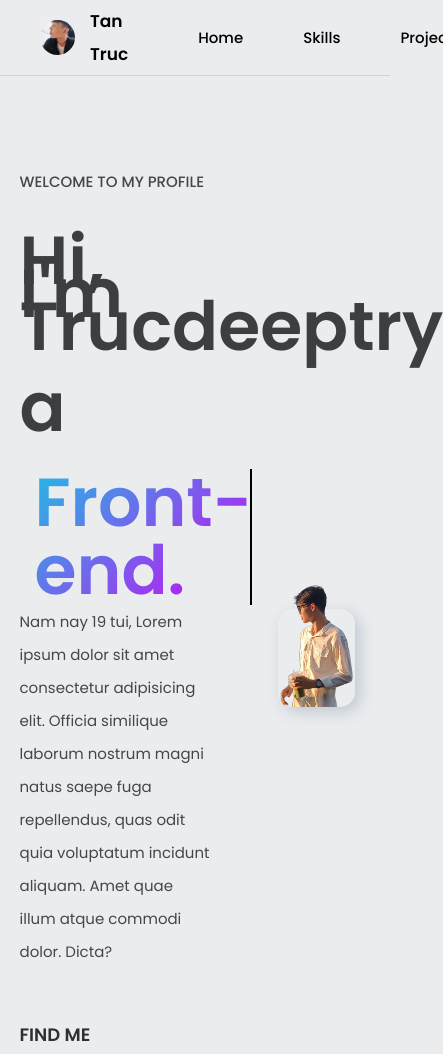
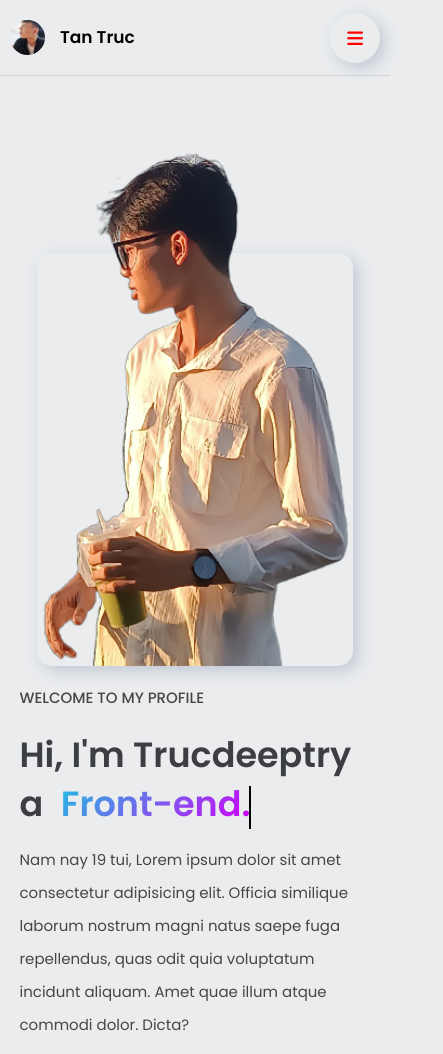
Before and after one commit to Trucdeeptry/TrucPorfolio, a plain HTML site: page index.html in a window 390 px wide. Shown: the top 1054 px of the page, 443 px wide, since content can reach past the window. Drawn offline with nearby package versions, Linux system fonts and the light colour scheme.

Commit message:
reponsive

```diff
--- a/assets/css/base.css
+++ b/assets/css/base.css
@@ -62,3 +62,138 @@ a{
         content: attr(text2);
     }
 }
+
+@keyframes changeText4{
+    0%{
+        content: attr(text1);
+    }
+    33.3334%{
+        content: attr(text2);
+    }
+   66.6667%{
+        content:attr(text3);
+    }
+    100%{
+        content: attr(text4);
+    }
+}
+
+@media (max-width: 739px){
+    .profile{
+        padding-left: 0;
+        width: 100%;
+    }
+
+    .header{
+        justify-content: space-around;
+    }
+    .flex-end{
+        display: flex;
+        justify-content: flex-end;
+        width: 100%;
+
+    }
+    .menu{
+        display: flex;
+        justify-content: center;
+        width: 50px;
+        height: 50px;
+        background-color: #eaecee;;
+        box-shadow: 5px 5px 15px #c1c8d3;
+        border-radius: 50%;
+        position: relative;
+        align-items: center;
+    }
+
+    .bar-icon{
+        display: block;
+        font-size: 18px;
+        color: red;
+
+    }
+    .content_info{
+        flex-direction: column-reverse;
+    }
+    .info_img,
+    .info_img::after,
+    .info_avt_img{
+        width: 95%;
+    }
+    .info_img{
+        margin: auto;
+    }
+    .intro_title{
+        font-size: 35px;
+    }
+    .content_info{
+        align-items: normal;
+    }
+    .info_intro{
+        width: 100%;
+    }
+    /* Skill */
+    .Skill_content{
+        display: block;
+    }
+    .column{
+        width: 100%;
+    }
+    .skill_list{
+        padding: 0;
+    }
+    /* Project */
+    .project_list{
+        display: block;
+        padding: 0;
+    }
+    .project_items{
+        width: 100%;
+        margin-top: 20px;
+    }
+    /* Navbar */
+    .navbar{
+        display: block;
+        position: fixed;
+        left: 0;
+        top: 0;
+        background-color: white;
+        height: 100vh;
+        width: 80%;
+        z-index: 1;
+        transition: ease-out 1s;
+        transform: translateX(-100%);
+    }
+    .navbar_list{
+        flex-direction: column;
+        position: absolute;
+        margin-top: 90px;
+        padding-left: 20px;
+        width: 100%;
+    }
+    .navbar_list li{
+        padding-left: 20px;
+        font-size: 16px;
+        display: block;
+        width: 100%;
+    }
+    .navbar_items{
+        padding: 20px;
+        width: 100%;
+        display: block;
+    }
+    .navbar .menu{
+        position: absolute;
+        top: 20px;
+        left: 30px;
+    }
+    #withlabel:checked ~ .navbar{
+       transform: translateX(0%);
+    }
+    .x-icon{
+        font-size: 18px;
+        color: red;
+        font-weight: bold;
+    }
+
+
+}
--- a/assets/css/style.css
+++ b/assets/css/style.css
@@ -13,6 +13,18 @@
     background-color: #eaecee;
     z-index: 1;
 
+}
+.menu{
+    display: none;
+}
+#withlabel{
+    display: none;
+}
+.flex-end{
+    display: none;
+}
+.bar-icon{
+    display: none;
 }
 .profile{
     display: flex;
@@ -117,7 +129,6 @@
     position: absolute;
     border-left: 2px solid black;
     animation: flow 1s linear infinite alternate;
-
     right: 0;
 }
 .intro_descripstion{
--- a/index.html
+++ b/index.html
@@ -16,6 +16,7 @@
 <body>
     <div id="body">
         <div class="header">
+
             <div class="profile">
                 <div class="profile_avt">
                     <img src="./assets/image/avtprofile.jpg" alt="" class="avt_img">
@@ -23,9 +24,23 @@
                 <div class="profile_name">
                     Tan Truc
                 </div>
+
             </div>
+            <label for="withlabel" class="flex-end">
+
+                <div class="menu" >
+                    <i class="fa-solid fa-bars bar-icon"></i>
+                </div>
+            </label>
+            <input type="checkbox" id="withlabel">
+
             <div class="navbar">
+
+                <label for="withlabel" class="menu menu-x">
+                    <i class="fa-regular fa-xmark x-icon"></i>
+                </label>
                 <ul class="navbar_list">
+
                     <li ><a href="#content" class="navbar_items">Home</a></li>
                     <li ><a href="#skill" class="navbar_items">Skills</a></li>
                     <li ><a href="#project" class="navbar_items">Project</a></li>
@@ -42,14 +57,15 @@
                         </div>
                         <h1 class="intro_title" style="margin-bottom: 15px;">
                             Hi, I'm Trucdeeptry
+                            <br>
                         </h1>
-                        <br>
+
                         <h1 class="intro_title"style="display: inline-block; margin-top: 0px;">
                             a
                         </h1>
                         <div class="gradien-bg">
 
-                            <div class="title_gradient intro_title" text1 = "Front-end." text2 = "Developer."></div>
+                            <div class="title_gradient intro_title" text1 = "Front-end." text2 = "Developer." text3 = "UI/UX." text4 = "Designer."></div>
                         </div>
                         <div class="intro_descripstion">
                             Nam nay 19 tui, Lorem ipsum dolor sit amet consectetur adipisicing elit. Officia similique laborum nostrum magni natus saepe fuga repellendus, quas odit quia voluptatum incidunt aliquam. Amet quae illum atque commodi dolor. Dicta?
```
